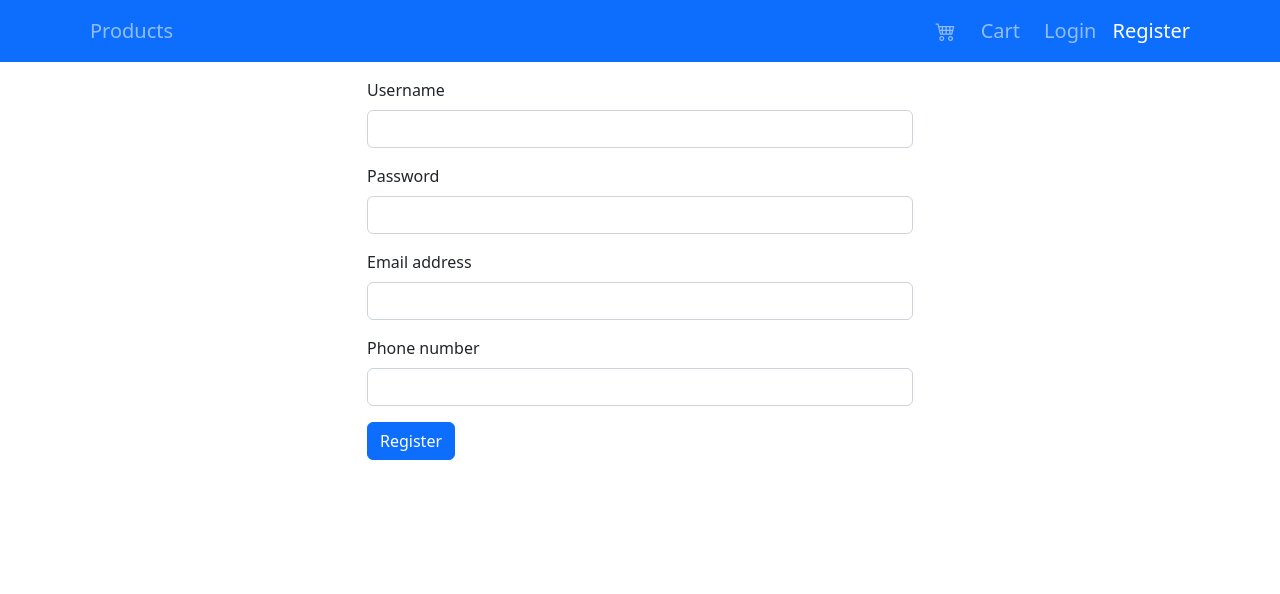
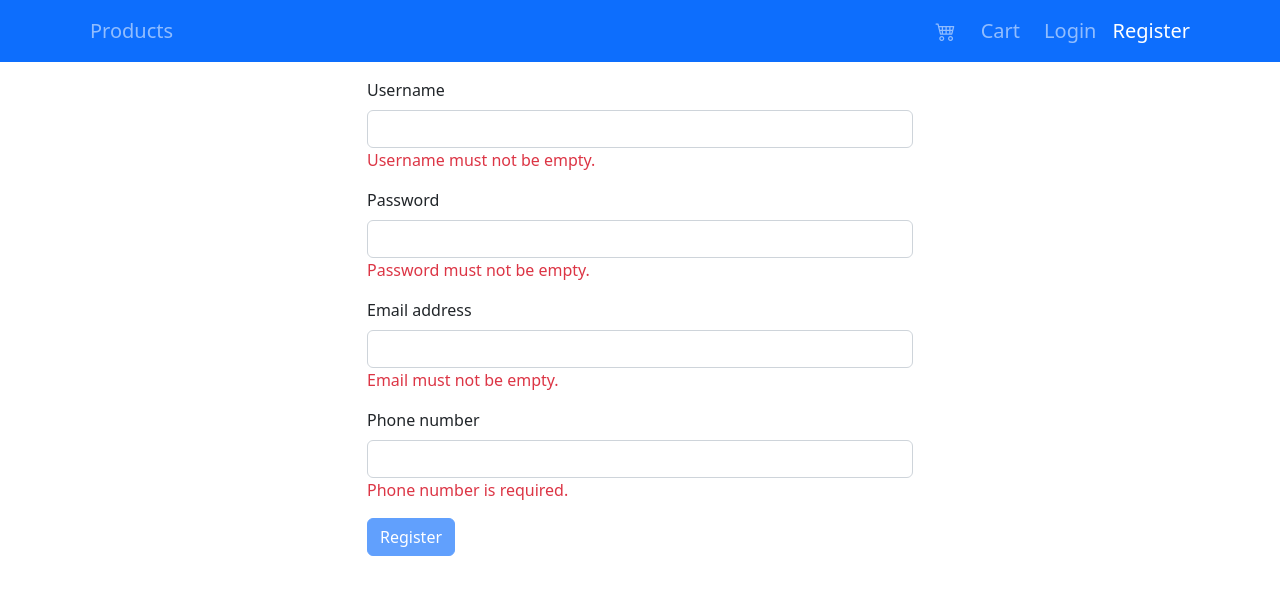
Before and after one commit to Lukasz0104/AJI_TUL_2022, an Angular app in the folder zadanie4/frontend/: page /register in a window 1280 px wide. Shown: the top 594 px of the page. Built offline with nearby package versions, Linux system fonts and the light colour scheme.

Commit message:
Task 4 - Validation in login and register forms

```diff
--- a/zadanie4/frontend/src/app/components/login/login.component.html
+++ b/zadanie4/frontend/src/app/components/login/login.component.html
@@ -1,5 +1,7 @@
 <div class="container-xl">
-    <form class="w-50 mx-auto">
+    <form
+        class="w-50 mx-auto needs-validation"
+        novalidate>
         <div class="mb-3">
             <label
                 for="username"
@@ -12,7 +14,13 @@
                 id="username"
                 name="username"
                 required
+                #username="ngModel"
                 [(ngModel)]="loginDto.username" />
+            <div
+                *ngIf="username.invalid"
+                class="text-danger">
+                Username is required.
+            </div>
         </div>
         <div class="mb-3">
             <label
@@ -26,9 +34,16 @@
                 id="password"
                 name="password"
                 required
+                #password="ngModel"
                 [(ngModel)]="loginDto.password" />
+            <div
+                *ngIf="password.invalid"
+                class="text-danger">
+                Password must not be empty.
+            </div>
         </div>
         <button
+            [disabled]="!(loginDto.username && loginDto.password)"
             class="btn btn-primary"
             (click)="login()">
             Log in
--- a/zadanie4/frontend/src/app/components/register/register.component.html
+++ b/zadanie4/frontend/src/app/components/register/register.component.html
@@ -1,5 +1,7 @@
 <div class="container-xl">
-    <form class="w-50 mx-auto">
+    <form
+        class="w-50 mx-auto"
+        #form="ngForm">
         <div class="mb-3">
             <label
                 class="form-label"
@@ -12,7 +14,13 @@
                 id="username"
                 name="username"
                 required
+                #username="ngModel"
                 [(ngModel)]="registerDto.username" />
+            <div
+                *ngIf="username.invalid"
+                class="text-danger">
+                Username must not be empty.
+            </div>
         </div>
         <div class="mb-3">
             <label
@@ -25,7 +33,15 @@
                 type="password"
                 name="password"
                 [(ngModel)]="registerDto.password"
+                required
+                #password="ngModel"
                 id="password" />
+            <div
+                *ngIf="password.invalid"
+                class="text-danger">
+                Password must not be empty.
+                {{ password.value }}
+            </div>
         </div>
         <!-- <div class="mb-3">
             <label
@@ -36,7 +52,25 @@
             <input
                 class="form-control"
                 type="password"
+                ngModel
+                required
+                #repeatPassword="ngModel"
                 id="repeat-password" />
+            <div
+                *ngIf="
+                    repeatPassword.value !== password.value ||
+                    (repeatPassword.invalid &&
+                        (repeatPassword.dirty || repeatPassword.touched))
+                "
+                class="text-danger">
+                <ng-container
+                    *ngIf="repeatPassword.errors?.['required']; else passwordNotMatching">
+                    Repeat password must not be empty.
+                </ng-container>
+                <ng-template #passwordNotMatching>
+                    Repeat password must match password.
+                </ng-template>
+            </div>
         </div> -->
         <div class="mb-3">
             <label
@@ -48,8 +82,20 @@
                 class="form-control"
                 type="email"
                 name="email"
+                required
+                email="true"
+                #emailAddress="ngModel"
                 [(ngModel)]="registerDto.emailAddress"
                 id="email" />
+            <div
+                *ngIf="emailAddress.invalid"
+                class="text-danger">
+                <ng-container
+                    *ngIf="emailAddress.errors?.['required']; else invalidEmail">
+                    Email must not be empty.
+                </ng-container>
+                <ng-template #invalidEmail>Email must be valid.</ng-template>
+            </div>
         </div>
         <div class="mb-3">
             <label
@@ -61,11 +107,25 @@
                 class="form-control"
                 type="tel"
                 name="phoneNumber"
+                pattern="^[1-9]\d{8}$"
+                #phoneNumber="ngModel"
+                required
                 [(ngModel)]="registerDto.phoneNumber"
                 id="phoneNumber" />
+            <div
+                *ngIf="phoneNumber.invalid"
+                class="text-danger">
+                <ng-container *ngIf="phoneNumber.errors?.['required']">
+                    Phone number is required.
+                </ng-container>
+                <ng-container *ngIf="phoneNumber.errors?.['pattern']">
+                    Phone number must be 9 digits long.
+                </ng-container>
+            </div>
         </div>
         <button
             type="submit"
+            [disabled]="form.invalid"
             class="btn btn-primary"
             (click)="register()">
             Register
--- a/zadanie4/frontend/src/app/components/register/register.component.ts
+++ b/zadanie4/frontend/src/app/components/register/register.component.ts
@@ -12,9 +12,11 @@ export class RegisterComponent {
     constructor(protected authService: AuthService) {}
 
     register() {
-        // TODO add validation
         this.authService.register(this.registerDto).subscribe((success) => {
             console.log(success);
+            if (success) {
+                alert('Registration successful');
+            }
             // TODO show toast message
         });
     }
```
Also changed, not shown: 1 other file (tests, documents, lock files or other folders).
